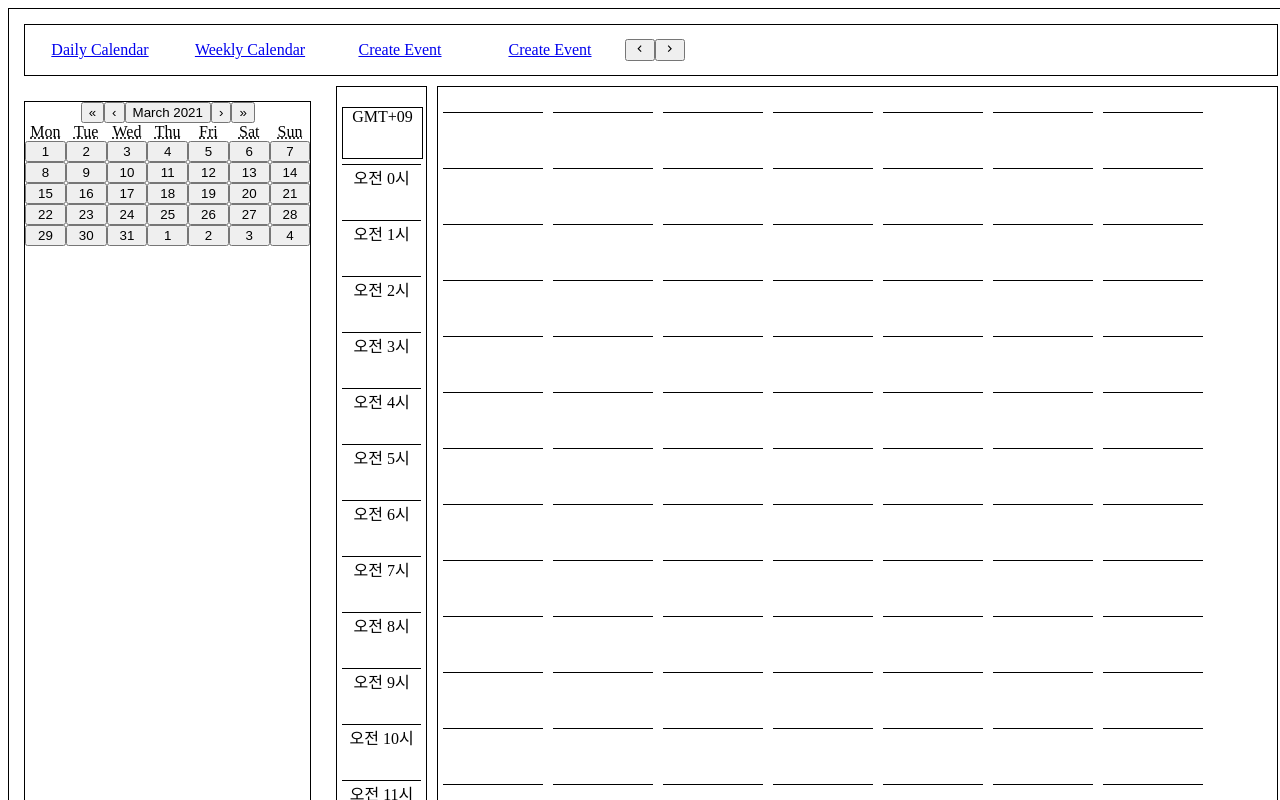
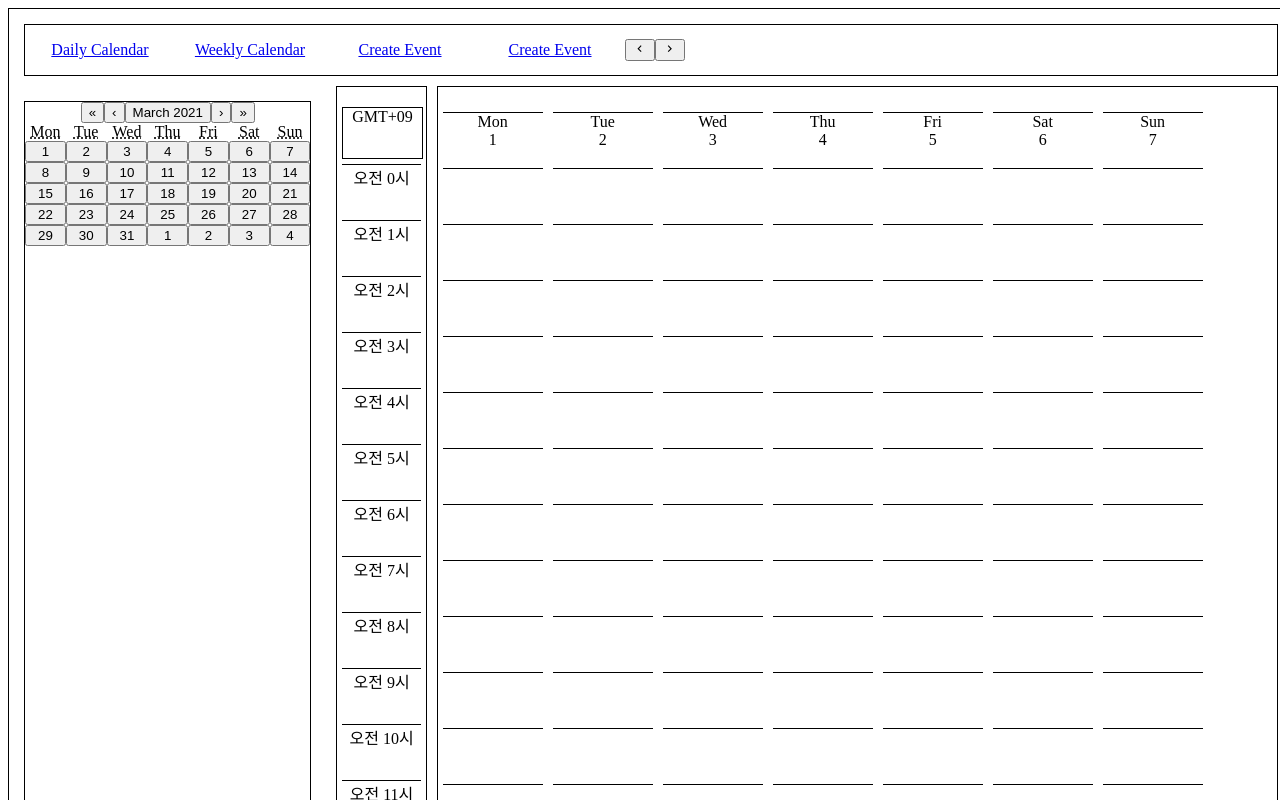
Before and after one commit to Ha-Young/Calendar-FrontEnd, a React (Create React App) app: page /calendar/weekly in a window 1280 px wide. Shown: the top 800 px of the page. Built offline with nearby package versions, Linux system fonts and the light colour scheme.

Commit message:
Add weekly calendar dynamic create logic

```diff
--- a/src/components/WeeklyCalendar/WeeklyCalendar.jsx
+++ b/src/components/WeeklyCalendar/WeeklyCalendar.jsx
@@ -7,7 +7,7 @@ export default function WeeklyCalendar({ selectedWeek }) {
   return (
     <div className={styles.calendarWrapper}>
       <WeeklyCalendarTimeLine />
-      <WeeklyCalendarContents selectedDate={selectedWeek} />
+      <WeeklyCalendarContents selectedWeek={selectedWeek} />
     </div>
   );
 }
--- a/src/components/WeeklyCalendarContents/WeeklyCalendarContents.jsx
+++ b/src/components/WeeklyCalendarContents/WeeklyCalendarContents.jsx
@@ -11,37 +11,27 @@ const createCalendarItem = () => {
   return items;
 }
 
+const createCalendar = (week) => {
+  const days = week.map((day, index) => {
+    return (
+    <div key={index} className={styles.calendarItemWrapper}>
+      <div className={styles.calendarItem}>
+        <div>{day.weekdayShort}</div>
+        <div>{day.day}</div>
+      </div>
+      {createCalendarItem()}
+    </div>
+    );
+
+  })
+
+  return days;
+}
+
 export default function WeeklyCalendarContents({ selectedWeek }) {
   return (
     <div className={styles.wrapper}>
-      <div className={styles.calendarItemWrapper}>
-        <div className={styles.calendarItem}></div>
-        {createCalendarItem()}
-      </div>
-      <div className={styles.calendarItemWrapper}>
-        <div className={styles.calendarItem}></div>
-        {createCalendarItem()}
-      </div>
-      <div className={styles.calendarItemWrapper}>
-        <div className={styles.calendarItem}></div>
-        {createCalendarItem()}
-      </div>
-      <div className={styles.calendarItemWrapper}>
-        <div className={styles.calendarItem}></div>
-        {createCalendarItem()}
-      </div>
-      <div className={styles.calendarItemWrapper}>
-        <div className={styles.calendarItem}></div>
-        {createCalendarItem()}
-      </div>
-      <div className={styles.calendarItemWrapper}>
-        <div className={styles.calendarItem}></div>
-        {createCalendarItem()}
-      </div>
-      <div className={styles.calendarItemWrapper}>
-        <div className={styles.calendarItem}></div>
-        {createCalendarItem()}
-      </div>
+      {selectedWeek && createCalendar(selectedWeek)}
     </div>
   );
 }
--- a/src/reducers/index.js
+++ b/src/reducers/index.js
@@ -12,43 +12,54 @@
 import * as types from "../constants/actionTypes";
 import { DateTime } from 'luxon';
 
+const initialDay = DateTime.now();
 const initialState = {
-  selectedDate: "",
-  selectedWeek: [],
+  selectedDate: initialDay,
+  selectedWeek: calculateWeek(initialDay),
   selectedEventId: "",
   viewSelector: "",
 };
 
 export default function reducer(state = initialState, action) {
   switch (action.type) {
-    case types.SELECT_DAY:
+    case types.SELECT_DAY: {
       const newDate = formatDate(action.payload.selectedDate);
       return {
         ...state,
         selectedDate: newDate,
         selectedWeek: calculateWeek(newDate),
       };
-    case types.NEXT_BUTTON_CLICKED:
+    }
+
+    case types.NEXT_BUTTON_CLICKED: {
       // TODO daily, weekly에 따라 로직 분기처리 필요함!
+      const newDate = state.selectedDate.plus({ days: 1 });
       return {
         ...state,
-        selectedDate: state.selectedDate.plus({ days: 1 }),
+        selectedDate: newDate,
+        selectedWeek: calculateWeek(newDate),
       };
-    case types.PREV_BUTTON_CLICKED:
+    }
+
+    case types.PREV_BUTTON_CLICKED: {
+      const newDate = state.selectedDate.minus({ days: 1 });
       return {
         ...state,
-        selectedDate: state.selectedDate.minus({ days: 1 }),
+        selectedDate: newDate,
+        selectedWeek: calculateWeek(newDate),
       };
+    }
+
     default:
       return state;
   }
 }
 
-const formatDate = (date) => {
+function formatDate(date) {
   return DateTime.fromJSDate(date);
 }
 
-const calculateWeek = (date) => {
+function calculateWeek(date) {
   const weekYear = date.weekYear;
   const weekNumber = date.weekNumber;
   const selectedWeek = [];
```
